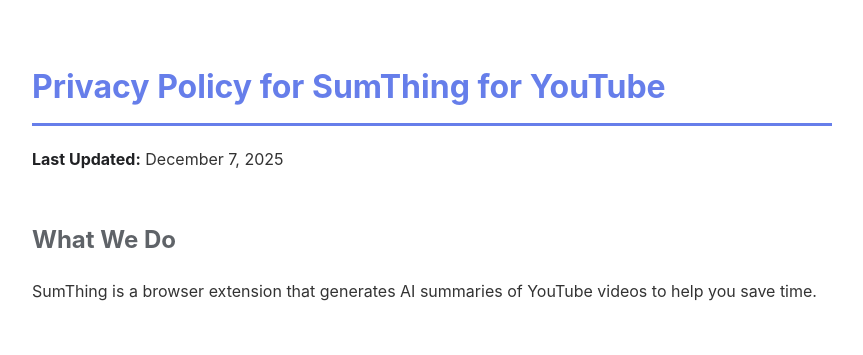
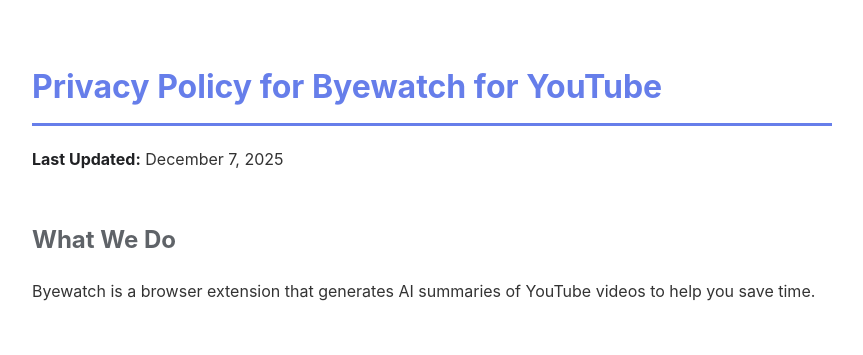
Before and after one commit to jucofuco/jucofuco.github.io, a plain HTML site: page byewatch/index.html in a window 1280 px wide. Shown: the top 355 px of the page, without its empty margins (208-1071 px from the left). Drawn offline with Linux system fonts and the light colour scheme.

Commit message:
name change

```diff
--- a/byewatch/index.html
+++ b/byewatch/index.html
@@ -3,7 +3,7 @@
 <head>
     <meta charset="UTF-8">
     <meta name="viewport" content="width=device-width, initial-scale=1.0">
-    <title>Privacy Policy - SumThing for YouTube</title>
+    <title>Privacy Policy - Byewatch for YouTube</title>
     <style>
         body {
             font-family: -apple-system, BlinkMacSystemFont, 'Segoe UI', Roboto, sans-serif;
@@ -51,11 +51,11 @@
     </style>
 </head>
 <body>
-    <h1>Privacy Policy for SumThing for YouTube</h1>
+    <h1>Privacy Policy for Byewatch for YouTube</h1>
     <p><strong>Last Updated:</strong> December 7, 2025</p>
 
     <h2>What We Do</h2>
-    <p>SumThing is a browser extension that generates AI summaries of YouTube videos to help you save time.</p>
+    <p>Byewatch is a browser extension that generates AI summaries of YouTube videos to help you save time.</p>
 
     <h2>Information We Collect</h2>
 
@@ -131,6 +131,6 @@
     <p>Questions? Email: <a href="mailto:juraj.seba@gmail.com">juraj.seba@gmail.com</a></p>
 
     <hr>
-    <p class="footer-note">SumThing for YouTube is an independent extension and is not affiliated with YouTube or Google.</p>
+    <p class="footer-note">Byewatch for YouTube is an independent extension and is not affiliated with YouTube or Google.</p>
 </body>
 </html>
```
